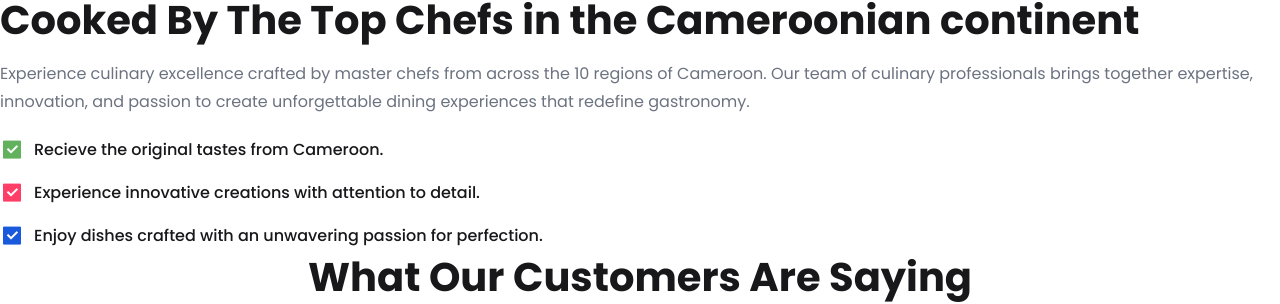
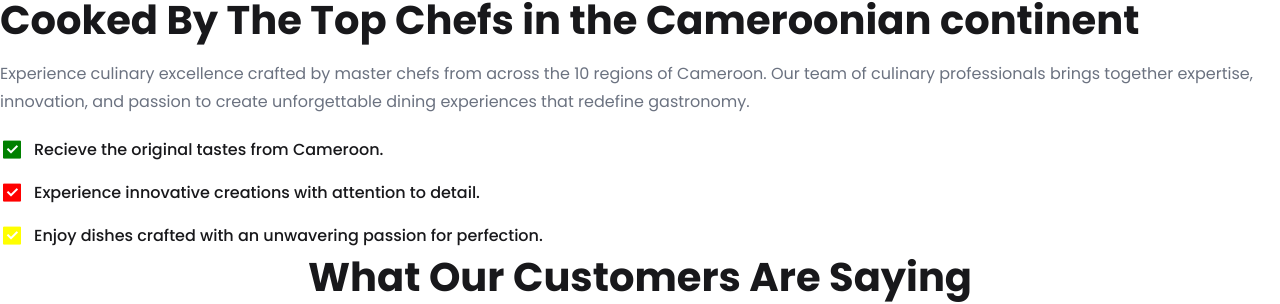
Before and after one commit to Daxii22/WebDev-group1.github.io, a plain HTML site: page index.html in a window 1280 px wide. Shown: the part 3028-3332 px from the top of the page. Drawn offline with nearby package versions, Linux system fonts and the light colour scheme.

Commit message:
Update styles.css

```diff
--- a/styles.css
+++ b/styles.css
@@ -401,13 +401,13 @@ nav {
 }
 
 .chef__list li:nth-child(1) span {
-  color: #62b15c;
+  color: green;
 }
 .chef__list li:nth-child(2) span {
-  color: #ff3e67;
+  color: red;
 }
 .chef__list li:nth-child(3) span {
-  color: #185adb;
+  color: yellow;
 }
 
 .client__container {
```
